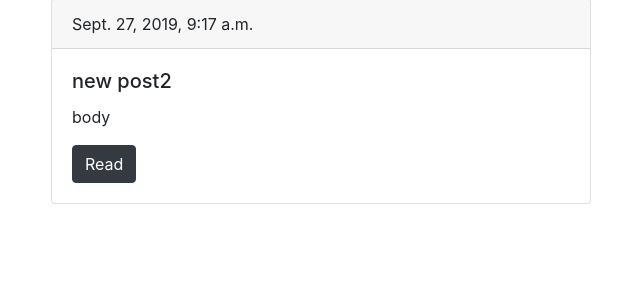
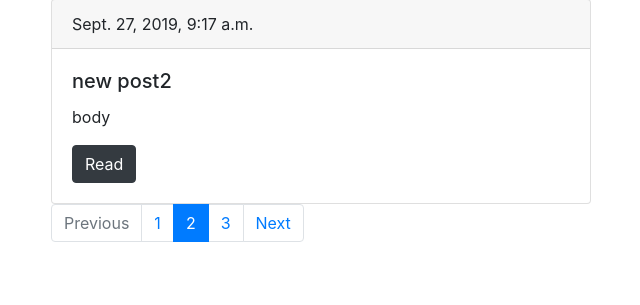
Before and after one commit to VaitsiakhouskiDzmitr/MyBlog, a Django app: page //mainpage/ in a window 1280 px wide. Shown: the part 153-458 px from the top of the page, without its empty margins (224-864 px from the left). Run offline with Django 3.2, Linux system fonts and the light colour scheme; data comes from the database, SQL or seed files in the repository; some libraries are stand-ins or nearby versions.

Commit message:
pagination yearly

```diff
--- a/app/myblog/templates/base.html
+++ b/app/myblog/templates/base.html
@@ -54,6 +54,22 @@
             any content
           {% endblock %}
 
+          <nav aria-label="...">
+            <ul class="pagination">
+              <li class="page-item disabled">
+                <a class="page-link" href="#" tabindex="-1" aria-disabled="true">Previous</a>
+              </li>
+              <li class="page-item"><a class="page-link" href="#">1</a></li>
+              <li class="page-item active" aria-current="page">
+                <a class="page-link" href="#">2 <span class="sr-only">(current)</span></a>
+              </li>
+              <li class="page-item"><a class="page-link" href="#">3</a></li>
+              <li class="page-item">
+                <a class="page-link" href="#">Next</a>
+              </li>
+            </ul>
+          </nav>
+
         </div>
       </div>
     </div>
```
